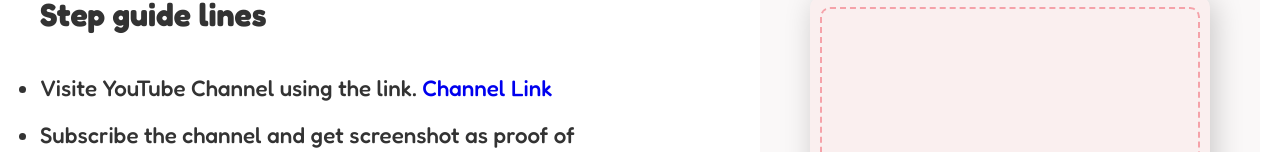
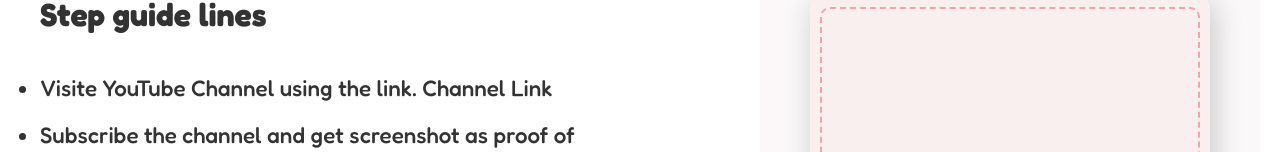
Before and after one commit to Pasindu-Peiris/Hello-YouTube-project_copy_by_me, a React (Create React App) app in the folder client/: page /tasksubcomplete/1 in a window 1280 px wide. Shown: the part 153-305 px from the top of the page. Built offline with nearby package versions, Linux system fonts and the light colour scheme; no server answers; sample sign-in values are in the browser's storage.

Commit message:
Update Tasksubupload.jsx

```diff
--- a/client/src/pages/user/Tasksubupload.jsx
+++ b/client/src/pages/user/Tasksubupload.jsx
@@ -1,16 +1,16 @@
-import React, { useState } from "react";
+import React, { useState, useEffect } from "react";
 import { useParams, useNavigate } from "react-router-dom";
 import "../../assets/pagecss/Tasksubupload.css";
 import { Toaster, toast } from "react-hot-toast";
+import axios from "axios";
 
 const Tasksubupload = () => {
 
-  const { taskid } = useParams();
+  const { taskSubID } = useParams();
 
   const apiUrl = process.env.REACT_APP_API_URL;
 
-  console.log(taskid);
-
+  console.log(taskSubID);
 
   const [imagePreview, setImagePreview] = useState(null);
   const [selectedFile, setSelectedFile] = useState(null);
@@ -30,17 +30,87 @@ const Tasksubupload = () => {
     }
   };
 
+  const updateCompletedSub = async () => {
+
+    await axios.put(`${apiUrl}subtasks/update-completedcount/${taskSubID}`).then((res) => {
+      console.log('don complete count')
+    }).catch((err) => {
+      console.log(err)
+    })
+
+
+  }
+
 
   // Handle form submission
-  const handleUpload = (event) => {
+  const handleUpload = async (event) => {
     event.preventDefault(); // Prevent the default form submission behavior
-    if (selectedFile) {
-      // Perform the upload logic here (e.g., send the file to a server)
-      console.log("Uploading file:", selectedFile.name);
-      alert(`File "${selectedFile.name}" uploaded successfully!`);
 
-    } else {
-      toast.error("Please select a file first!", {
+    if(linkClickcheck === true){
+      if (selectedFile) {
+
+        const formdata = new FormData();
+
+        const userID = localStorage.getItem("user");
+
+        formdata.append("proofLink", selectedFile);
+        formdata.append("userID", userID );
+
+
+        await axios.post(`${apiUrl}completed-sub/create-completesub/${taskSubID}`, formdata).then((res) => {
+          toast.success(res.data.message, {
+            duration: 2000,
+            style: {
+              borderRadius: "10px",
+              height: "60px",
+              background: "#171617",
+              fontFamily: "Poppins",
+              color: "#fff",
+            },
+          });
+
+          setTimeout(() => {
+            updateCompletedSub();
+            toast('You Completed task Successfully \n\n Redirecting to Task Subscription Page', {
+              duration: 3000,
+            } )
+
+            setTimeout(() => {
+              navigate('/tasksubscription')
+            }, 3000)
+
+          }, 2000);
+
+        }).catch((err) => {
+          toast.error(err.response.data.message, {
+            duration: 3000,
+            style: {
+              borderRadius: "10px",
+              height: "60px",
+              background: "#171617",
+              fontFamily: "Poppins",
+              color: "#fff",
+            },
+          });
+        })
+
+
+      } else {
+        toast.error("Please select a file first!", {
+          duration: 3000,
+          style: {
+            borderRadius: "10px",
+            height: "60px",
+            background: "#171617",
+            fontFamily: "Poppins",
+            color: "#fff",
+          },
+        });
+
+      }
+    }else{
+
+      toast.error("Please visit Link and Subscribe It !", {
         duration: 3000,
         style: {
           borderRadius: "10px",
@@ -50,8 +120,8 @@ const Tasksubupload = () => {
           color: "#fff",
         },
       });
+    }
 
-    }
   };
 
   const deleteImage = () => {
@@ -75,12 +145,40 @@ const Tasksubupload = () => {
 
     setTimeout(() => {
 
-      navigate('/tasksub')
+      navigate('/tasksubscription')
     }, 2000);
 
+  }
 
 
-  }
+  const [subTask, setSubTask] = useState('');
+
+  const getSubTask = async () => {
+
+
+    await axios.get(`${apiUrl}subtasks/getsubtask/${taskSubID}`).then((res) => {
+      console.log(res.data.task);
+      setSubTask(res.data.task);
+    }).catch((err) => {
+        console.log(err)
+    })
+
+  };
+
+
+  const [linkClickcheck, setLinkClickcheck] = useState(false);
+
+    const navigateYoutube = () => {
+
+        setLinkClickcheck(true);
+      window.open(subTask.channelLink, '_blank');
+
+    }
+
+
+  useEffect(() => {
+    getSubTask();
+  }, [taskSubID]);
 
   return (
 
@@ -93,7 +191,7 @@ const Tasksubupload = () => {
           <h1>Step guide lines </h1>
 
           <ul>
-            <li>Visite YouTube Channel using the link.  <a href="!#">Channel Link</a> </li>
+            <li>Visite YouTube Channel using the link.  <span id="sunlinknav" onClick={navigateYoutube} >Channel Link</span> </li>
             <li>Subscribe the channel and get screenshot as  proof of subscription</li>
             <li>Upload the screenshots in the given image upload area and click the upload button.</li>
             <li>The system will notify you with a message once the screenshot has been successfully uploaded.</li>
```
